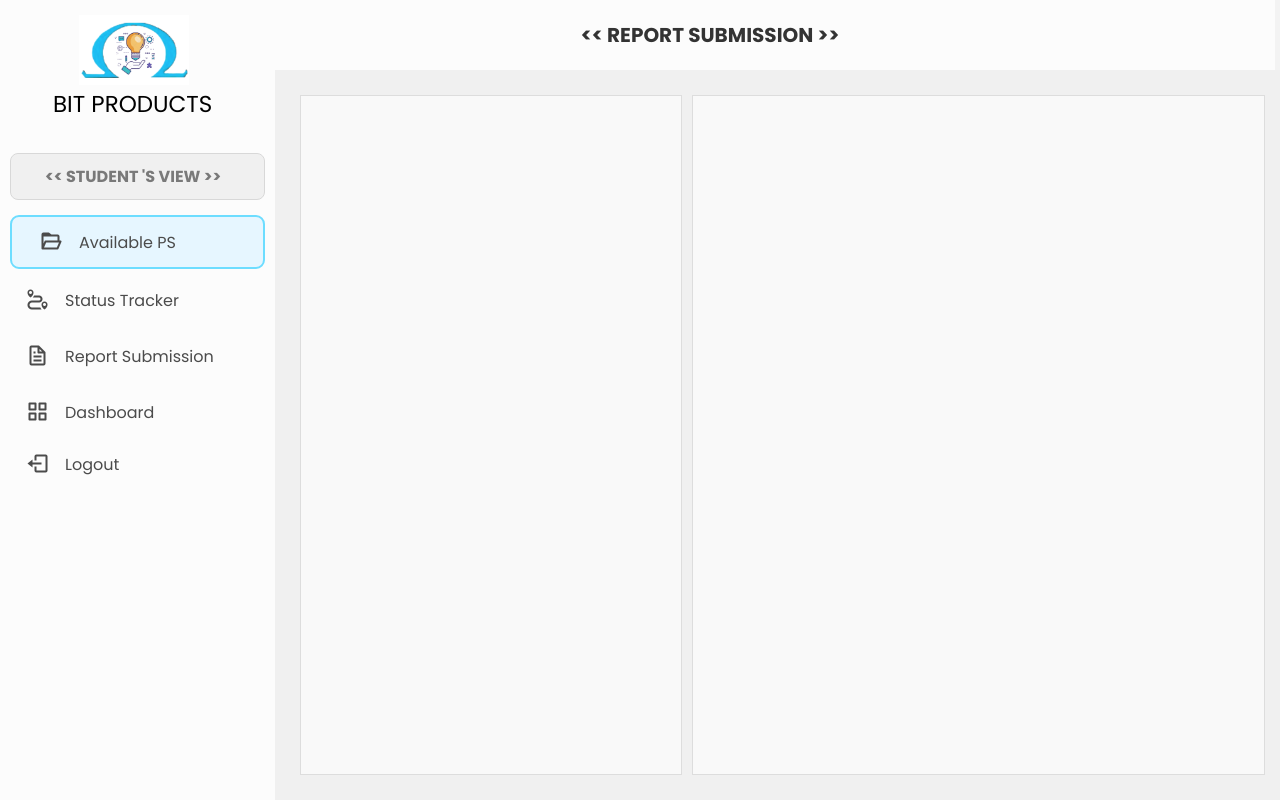
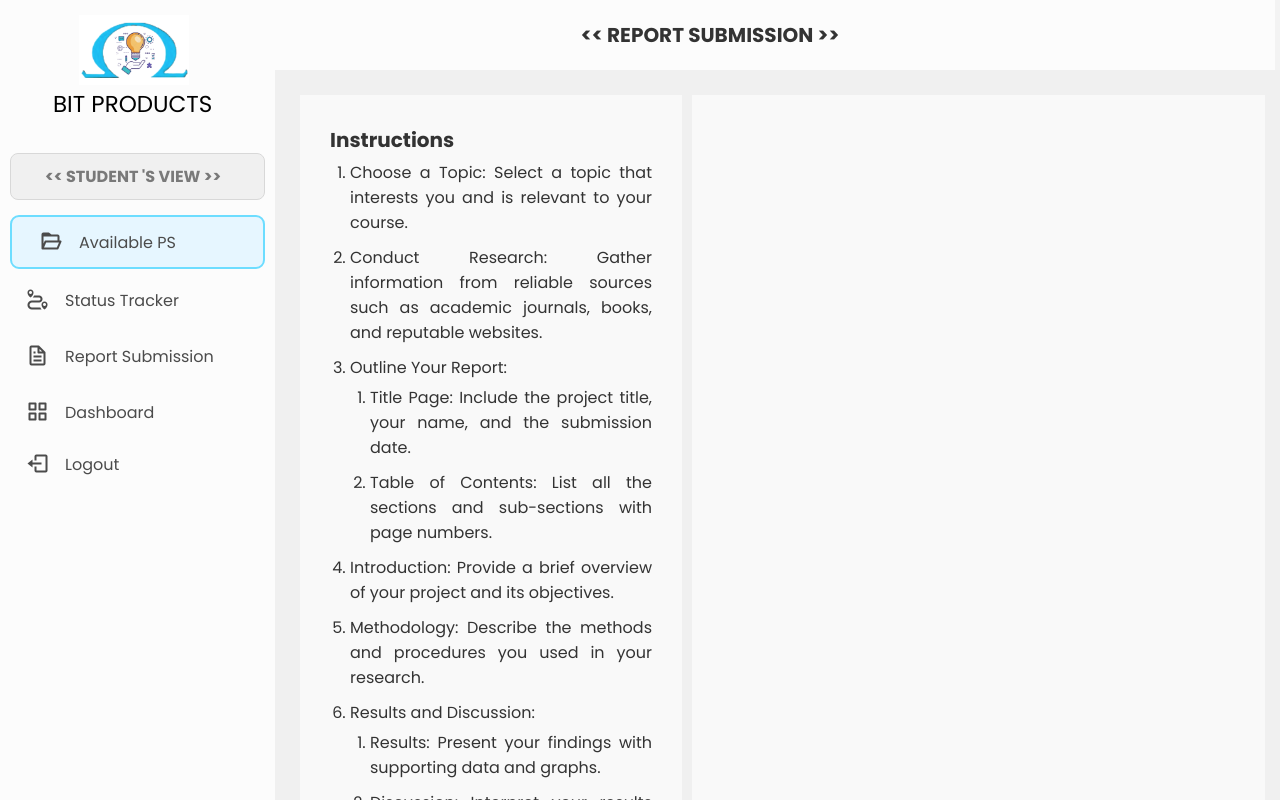
Before and after one commit to BalajiiSelvam/BIT-Prodcuts, a React (Vite) app: page /reportsub in a window 1280 px wide. Built offline with nearby package versions, Linux system fonts and the light colour scheme.

Commit message:
ReportSub change 3 - Left container filled

```diff
--- a/src/pages/Student/ReportSubmission.css
+++ b/src/pages/Student/ReportSubmission.css
@@ -35,6 +35,41 @@
 .sub-container1,
 .sub-container2 {
   background-color: #f9f9f9;
-  padding: 22px;
-  border: 1px solid #ddd;
+  padding: 30px;
+  /* border: 1px solid #ddd; */
 }
+
+.sub-container1 {
+  font-family: 'Poppins', sans-serif;
+}
+
+.sub-container1 h2 {
+  margin-top: 0;
+  font-size: 20px;
+  margin-bottom: 5px;
+}
+
+.sub-container1 ol {
+  padding-left: 20px;
+  font-size: 16px;
+  text-align: justify;
+}
+
+.sub-container1 ol li {
+  margin-bottom: 10px;
+  font-size: 16px;
+  text-align: justify;
+}
+
+.sub-container1 ol ol {
+  padding-left: 20px;
+  margin-top: 5px;
+  font-size: 16px;
+  text-align: justify;
+}
+
+.sub-container1 ol ol li {
+  list-style-type: decimal;
+  font-size: 16px;
+  text-align: justify;
+}
--- a/src/pages/Student/ReportSubmission.jsx
+++ b/src/pages/Student/ReportSubmission.jsx
@@ -11,8 +11,31 @@ export default function ReportSubmission() {
       </div>
       <div className="content-container">
         <div className="sub-container1">
-          {/* Add your content here for the first sub-container */}
-        </div>
+          <h2>Instructions</h2>
+          <ol>
+            <li>Choose a Topic: Select a topic that interests you and is relevant to your course.</li>
+            <li>Conduct Research: Gather information from reliable sources such as academic journals, books, and reputable websites.</li>
+            <li>Outline Your Report:
+              <ol>
+                <li>Title Page: Include the project title, your name, and the submission date.</li>
+                <li>Table of Contents: List all the sections and sub-sections with page numbers.</li>
+              </ol>
+            </li>
+            <li>Introduction: Provide a brief overview of your project and its objectives.</li>
+            <li>Methodology: Describe the methods and procedures you used in your research.</li>
+            <li>Results and Discussion:
+              <ol>
+                <li>Results: Present your findings with supporting data and graphs.</li>
+                <li>Discussion: Interpret your results and discuss their implications.</li>
+              </ol>
+            </li>
+            <li>Conclusion: Summarize your key findings and their significance.</li>
+            <li>References: Cite all the sources you used in your research following a specific citation style.</li>
+            <li>Proofreading: Review your report for any grammatical or formatting errors.</li>
+            <li>Submission: Submit your report by the deadline in the specified format (e.g., PDF).</li>
+          </ol>
+</div>
+
         <div className="sub-container2">
           {/* Add your content here for the second sub-container */}
         </div>
```
